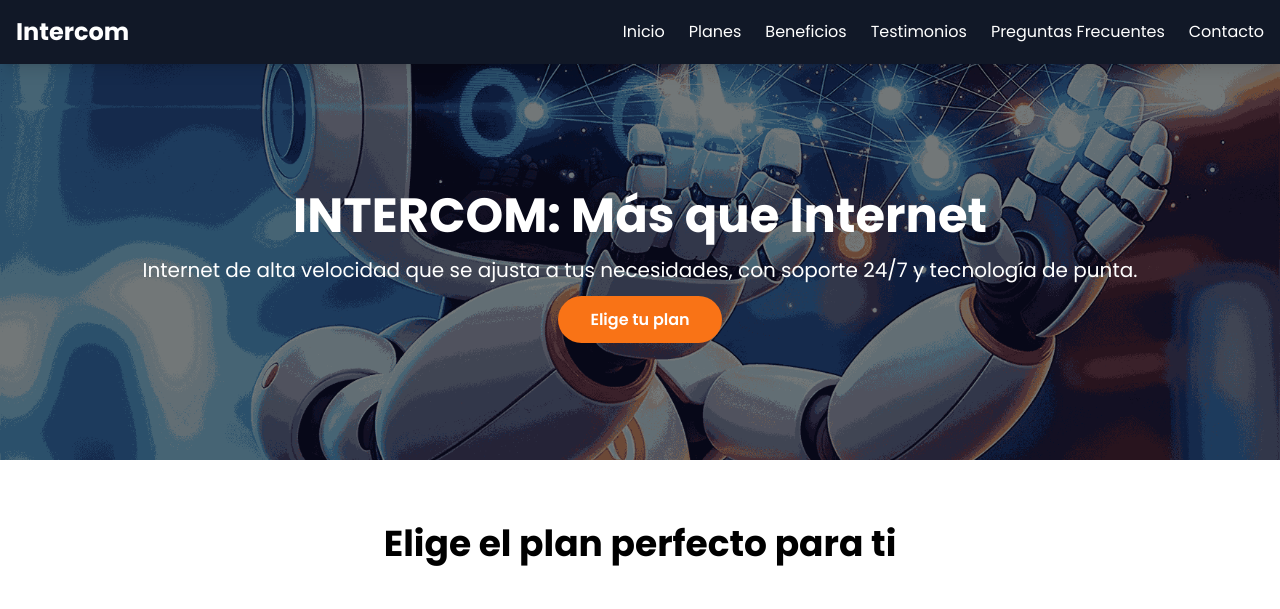
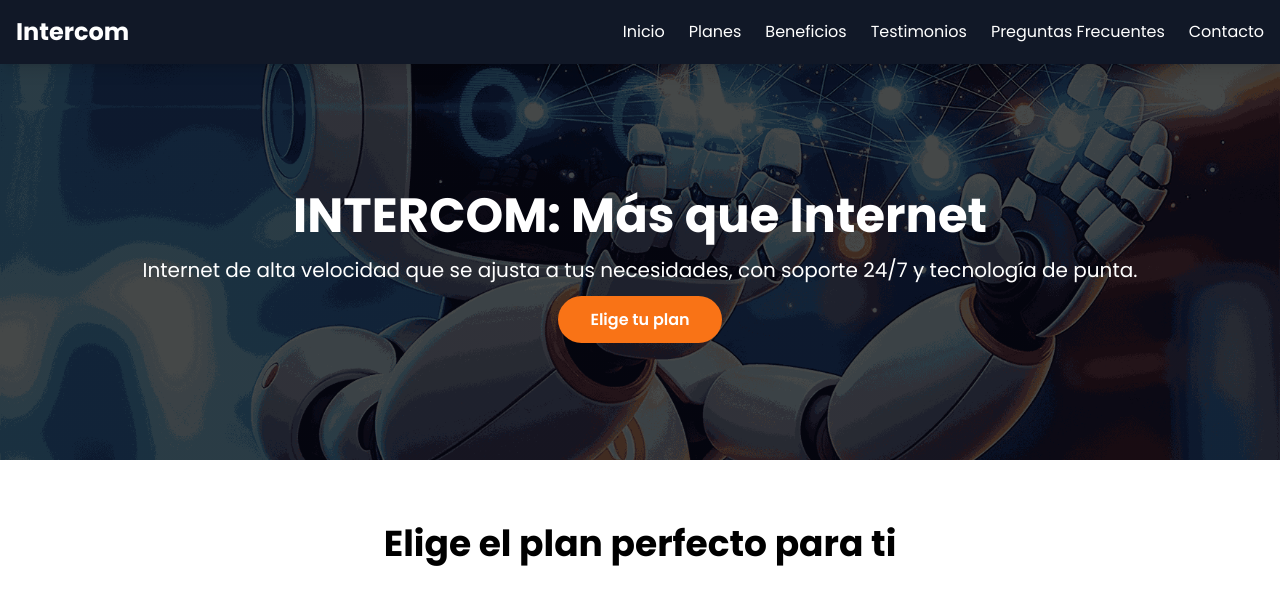
Before and after one commit to Josegomezxc/Proy_Intercom, a plain HTML site: page index.html in a window 1280 px wide. Shown: the top 609 px of the page. Drawn offline with nearby package versions, Linux system fonts and the light colour scheme; some packages are replaced by stand-ins of ours; a script that the page names is missing.

Commit message:
correccion

```diff
--- a/index.html
+++ b/index.html
@@ -49,27 +49,9 @@
         </div>
     </nav>
 
-    <section id="inicio" class="relative text-white py-20 md:py-32 overflow-hidden">
-        <div class="swiper mySwiper absolute inset-0 z-0">
-            <div class="swiper-wrapper">
-                <div class="swiper-wrapper">
-    <div class="swiper-slide">
-        <img src="images/carrusel_2_11zon.png" alt="Imagen 1" class="w-full h-full object-cover">
-        <div class="absolute inset-0 bg-black opacity-50"></div>
-    </div>
-    <div class="swiper-slide">
-        <img src="images/carrusel_4_11zon.png" alt="Imagen 2" class="w-full h-full object-cover">
-        <div class="absolute inset-0 bg-black opacity-50"></div>
-    </div>
-    <div class="swiper-slide">
-        <img src="images/carrusel_3_11zon.png" alt="Imagen 3" class="w-full h-full object-cover">
-        <div class="absolute inset-0 bg-black opacity-50"></div>
-    </div>
-</div>
-            </div>
-        </div>
-
-        <div class="container mx-auto px-4 relative z-10 text-center">
+    <!-- Hero Section -->
+    <section id="inicio" class="hero-bg text-white text-center py-32" data-aos="fade-up">
+        <div class="container mx-auto px-4">
             <h1 class="text-4xl md:text-5xl font-bold mb-4">INTERCOM: Más que Internet</h1>
             <p class="text-lg md:text-xl mb-6">Internet de alta velocidad que se ajusta a tus necesidades, con soporte 24/7 y tecnología de punta.</p>
             <a href="#planes" class="bg-orange-500 text-white px-8 py-3 rounded-full font-semibold hover:bg-orange-600 transition">Elige tu plan</a>
--- a/style.css
+++ b/style.css
@@ -4,7 +4,7 @@ body {
     font-family: 'Poppins', sans-serif;
 }
 .hero-bg {
-    background: linear-gradient(rgba(0, 0, 0, 0.7), rgba(0, 0, 0, 0.7)), url('images/logo_2.png') no-repeat center;
+    background: linear-gradient(rgba(0, 0, 0, 0.7), rgba(0, 0, 0, 0.7)), url('images/carrusel_2_11zon.png') no-repeat center;
     background-size: cover;
 }
 .plan-card {
```
